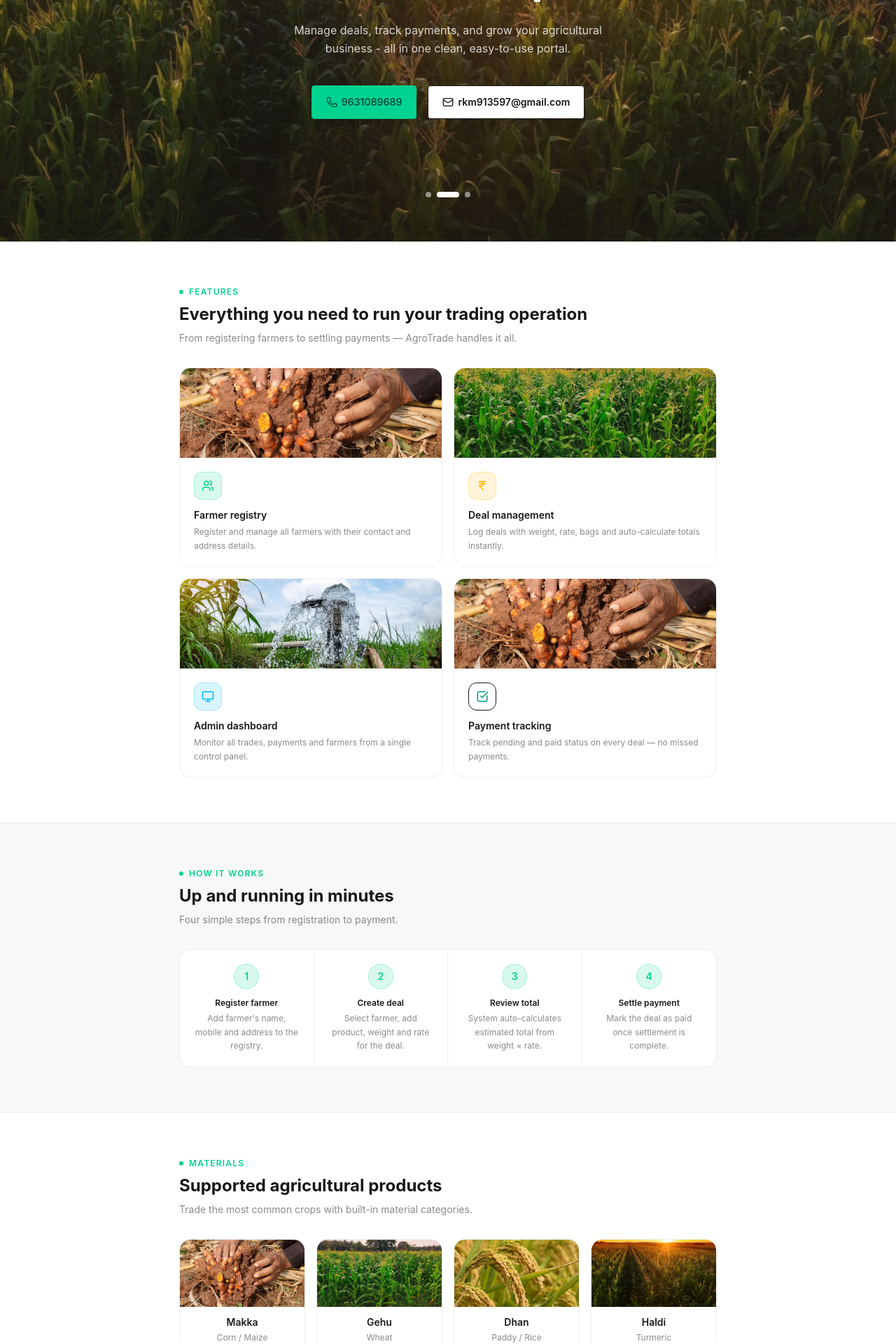
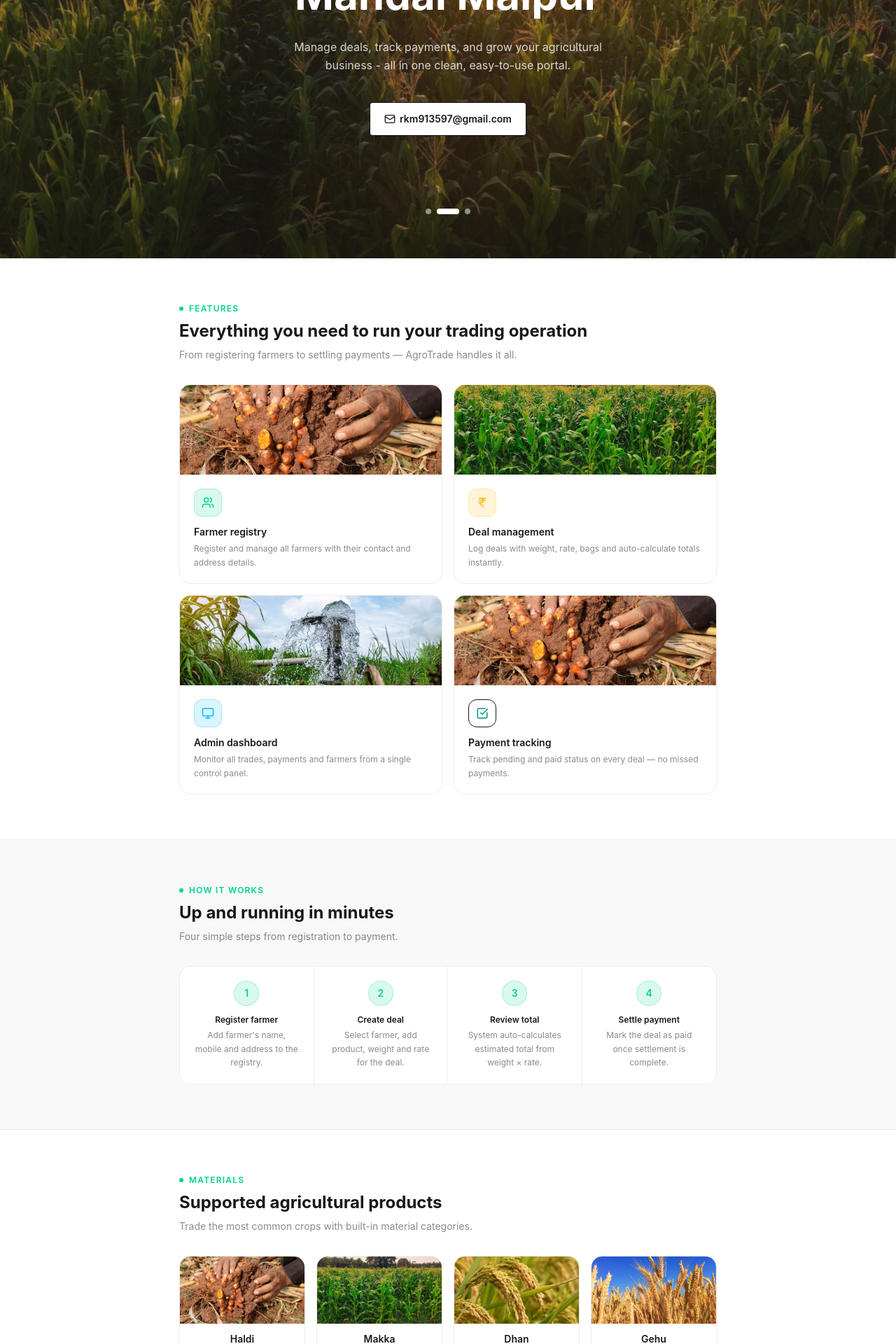
Before and after one commit to ankitjhagithub21/farmer-trading-system, a React (Vite) app in the folder frontend/: page / in a window 1280 px wide. Shown: the part 320-2240 px from the top of the page at 70% size. Built offline with nearby package versions, Linux system fonts and the light colour scheme; no server answers.

Commit message:
fix landing page

```diff
--- a/frontend/src/components/LandingPage.jsx
+++ b/frontend/src/components/LandingPage.jsx
@@ -48,10 +48,10 @@ const STEPS = [
 ]
 
 const MATERIALS = [
-  { name: 'Makka', desc: 'Corn / Maize', color: 'bg-warning/10 border-warning/20', icon: 'text-warning', image: '/4.jpeg' },
-  { name: 'Gehu', desc: 'Wheat', color: 'bg-success/10 border-success/20', icon: 'text-success', image: '/5.jpeg' },
+  { name: 'Haldi', desc: 'Corn / Maize', color: 'bg-warning/10 border-warning/20', icon: 'text-warning', image: '/4.jpeg' },
+  { name: 'Makka', desc: 'Wheat', color: 'bg-success/10 border-success/20', icon: 'text-success', image: '/5.jpeg' },
   { name: 'Dhan', desc: 'Paddy / Rice', color: 'bg-teal-50 border-teal-200', icon: 'text-teal-600', image: '/1.jpeg' },
-  { name: 'Haldi', desc: 'Turmeric', color: 'bg-warning/10 border-warning/20', icon: 'text-amber-600', image: '/2.jpeg' },
+  { name: 'Gehu', desc: 'Turmeric', color: 'bg-warning/10 border-warning/20', icon: 'text-amber-600', image: '/gehu.webp' },
 ]
 
 const HERO_IMAGES = ['/1.jpeg', '/2.jpeg', '/3.jpeg']
@@ -67,7 +67,7 @@ const LandingPage = () => {
     return () => clearInterval(interval)
   }, [])
   return (
-    <div className="min-h-screen bg-base-100">
+    <div className="min-h-screen bg-base-100">e
 
       {/* ── Navbar ── */}
       <nav className="flex items-center justify-between px-6 py-3.5 border-b border-base-300 bg-base-100 sticky top-0 z-50">
@@ -120,11 +120,7 @@ const LandingPage = () => {
           </p>
 
           <div className="flex items-center justify-center gap-4 mb-16">
-            <button className="btn btn-success lg:btn-lg btn-sm text-sm shadow-lg">
 
-              <Phone size={16} />
-              9631089689
-            </button>
             <button className="btn btn-outline bg-white lg:btn-lg btn-sm text-sm shadow-lg">
               <Mail size={16} />
               rkm913597@gmail.com
```
Also changed, not shown: frontend/public/gehu.webp (added).
